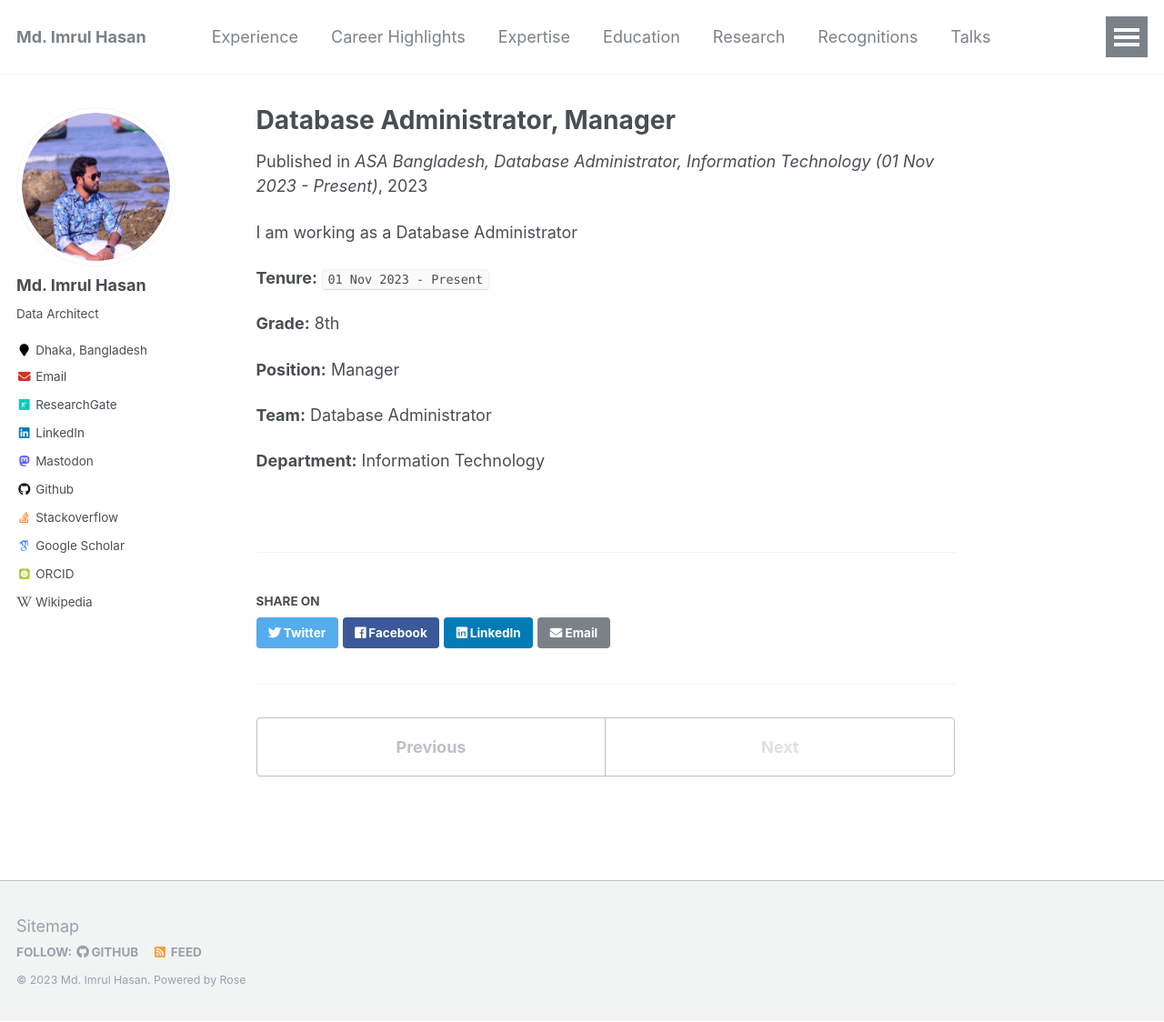
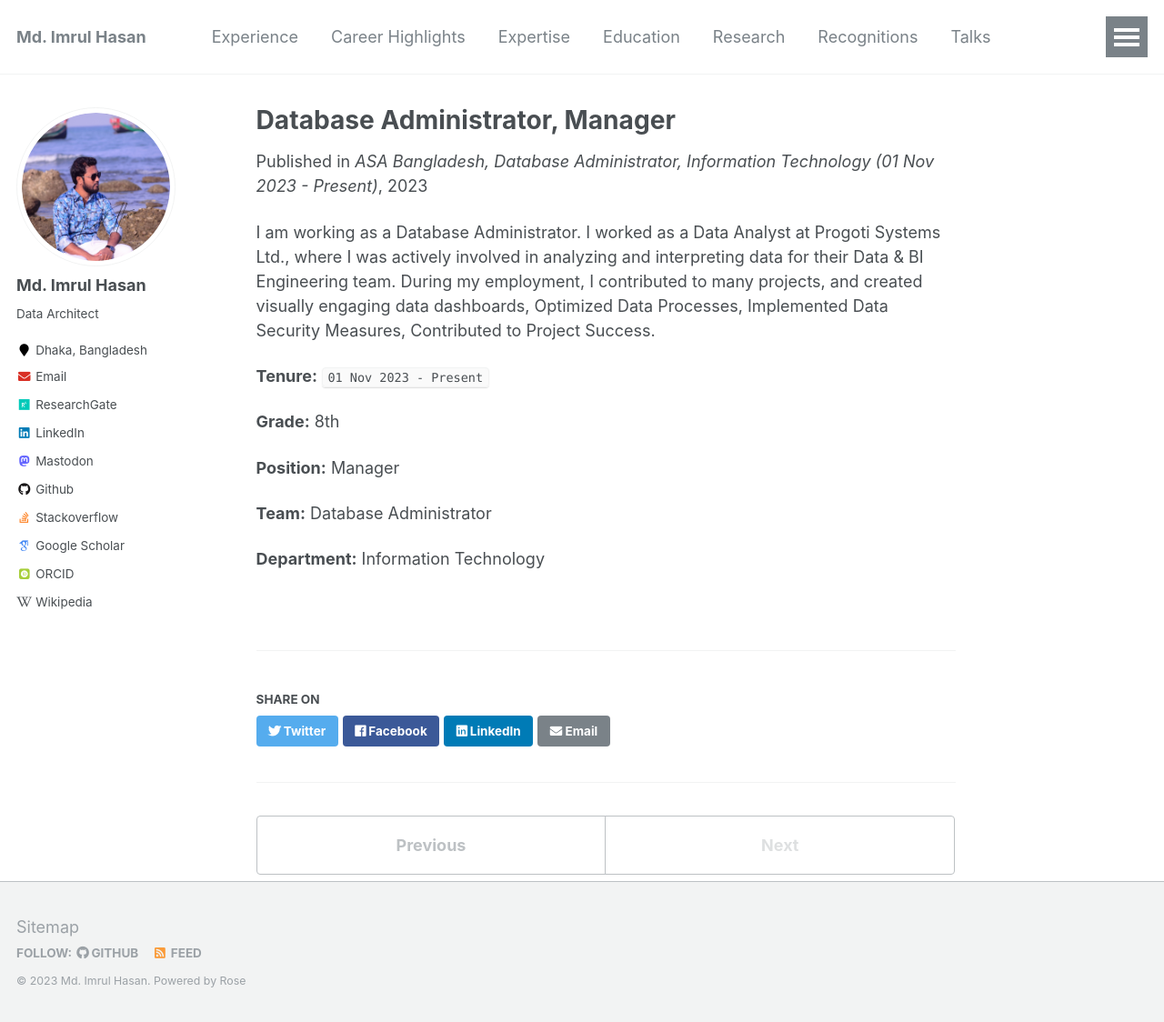
Before and after one commit to imrulhasandata/imrulhasandata, a Jekyll site: the page built from _experience/2023-11-01-asabd-current.md, in a window 1280 px wide and 1124 px high. Shown: the whole window at 91% size. Built offline with Jekyll 4.4.1, drawn with Linux system fonts in a browser that asks for light colours; some web fonts are replaced.

Commit message:
mac: exp

```diff
--- a/_experience/2023-11-01-asabd-current.md
+++ b/_experience/2023-11-01-asabd-current.md
@@ -8,7 +8,7 @@ date: 2023-10-31
 location: "ASA Tower, Dhaka, Bangladesh"
 ---
 
-I am working as a Database Administrator
+I am working as a Database Administrator. I worked as a Data Analyst at Progoti Systems Ltd., where I was actively involved in analyzing and interpreting data for their Data & BI Engineering team. During my employment, I contributed to many projects, and created visually engaging data dashboards, Optimized Data Processes, Implemented Data Security Measures, Contributed to Project Success.
 
 **Tenure:** `01 Nov 2023 - Present`
 
```
Also changed, not shown: _experience/2023-10-31-PSL.md (+2 -2 lines).
